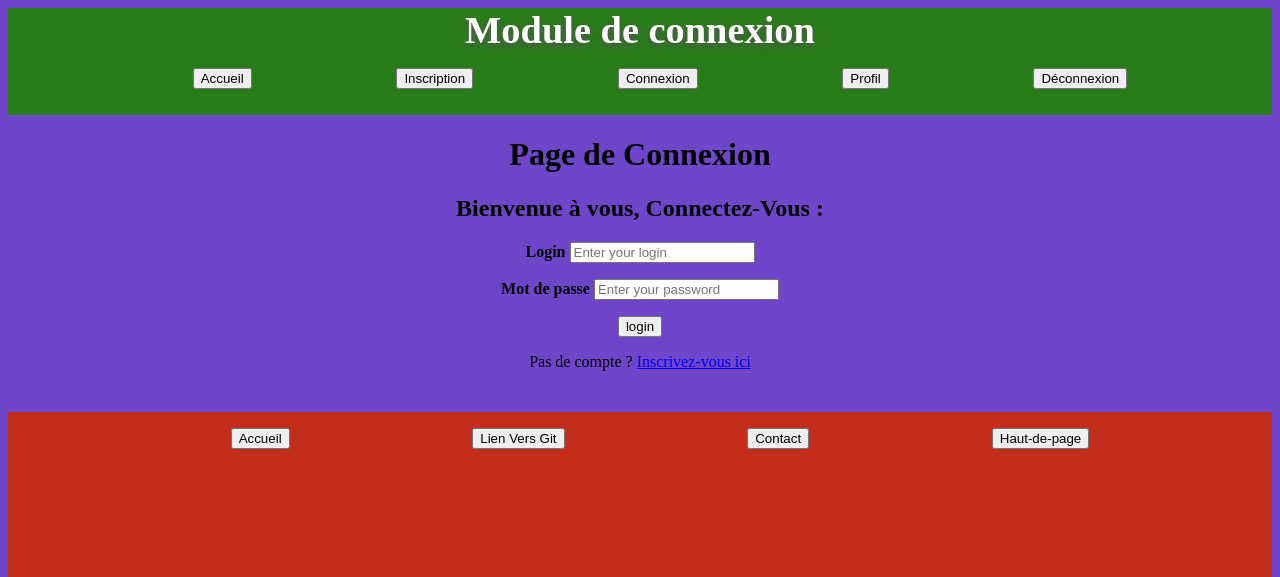
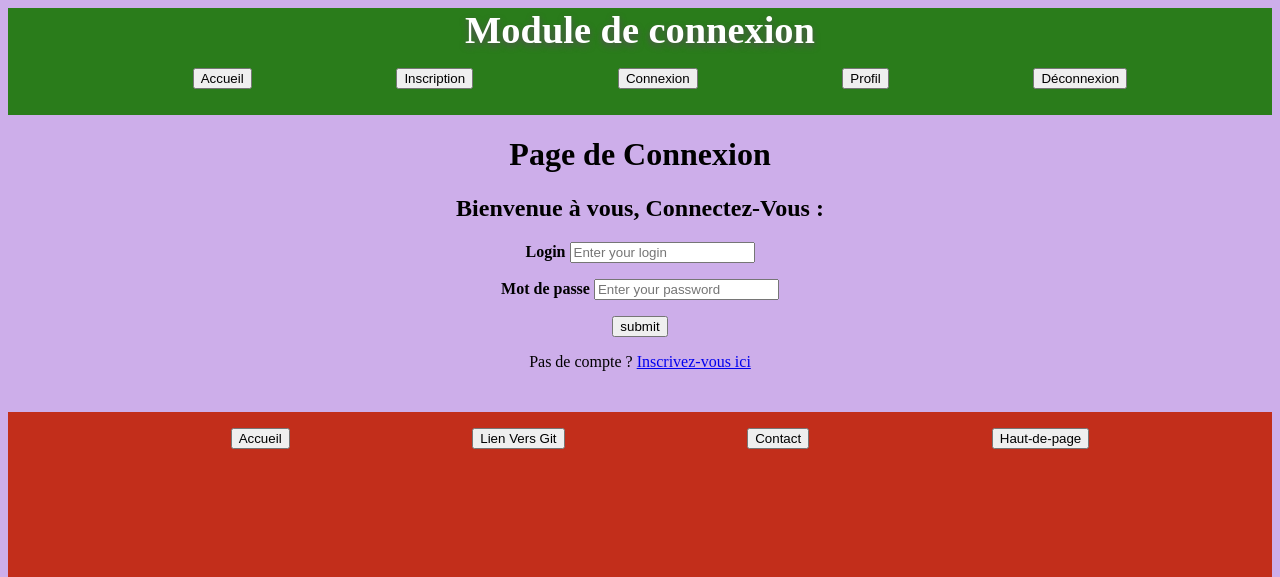
Before and after one commit to jean-derieppe/module-connexion, a PHP site: page /connexion in a window 1280 px wide. Shown: the top 577 px of the page. Run offline with PHP 8.4, Linux system fonts and the light colour scheme.

Commit message:
En cours

```diff
--- a/connexion.php
+++ b/connexion.php
@@ -30,46 +30,33 @@
          <label><b>Mot de passe</b></label>
          <input type="password" placeholder="Enter your password" name="password" required>
          </p>
-         <input type="submit" name='submit' value='login' >
+         <input type="submit" name='submit' value='submit' >
       </form>
 
          <p>Pas de compte ? <a href="inscription.php">Inscrivez-vous ici</a></p>
 
-       <!--   Lorsque submit est validé,
-               Requête pour chercher les données en bdd , alors
-               l’utilisateur est considéré comme connecté        -->
+ <?php
+
+      session_start();
+
+      // $login=$_POST["login"];
+      // $pass=$_POST["password"];
+      // $submit=$_POST["submit"];
+      // $erreur="";
+      // if(isset($submit)){
+
+         //Requête pour chercher les données en bdd
+
+         if (isset($_POST["submit"])){
+            $login=$_POST["login"];
+            $password=$_POST["password"];
 
 
-<!-- require('inscription.php');
-if (isset($_REQUEST['name'], $_REQUEST['login'], $_REQUEST['password'])){
-  $username = ($_REQUEST['name']);
-  $email = ($_REQUEST['login']);
-  $password = ($_REQUEST['password']);
-  //requéte SQL + mot de passe crypté
-    $query = "INSERT into `users` (username, email, password)
-              VALUES ('$username', '$email', '".hash('sha256', $password)."')";
-  // Exécuter la requête sur la base de données
-    $res = mysqli_query($conn, $query);
-    if($res){
-       echo "<div class='sucess'>
-             <h3>Vous êtes inscrit avec succès.</h3>
-             <p>Cliquez ici pour vous <a href='login.php'>connecter</a></p>
-       </div>";
-    } -->
+            header ('Location: profil.php');
+         }
+   //       si le login et password existent en BDD, alors l'user est connecté
 
- <?php
-
-      // session_start();
-      // $login=$_POST["login"];
-      // $pass=$_POST["password"];
-      // $valider=$_POST["valider"];
-      // $erreur="";
-      // if(isset($valider)){
-      //    include("connexion.php");
-      //    // refaire le code ?
-
-
-   // for ($login && $pass "vérifier s'il correspondent tous les deux aux même user de  la table ");
+   // // for ($login && $pass "vérifier s'il existent tous les deux (aux même user) de  la table ");
 
 ?>
 
--- a/profil.php
+++ b/profil.php
@@ -38,6 +38,7 @@
 
     </div>
 
+
 </html>
     <!-- Include Footer.php -->
     <?php include("footer.php") ?>
--- a/style.css
+++ b/style.css
@@ -16,9 +16,8 @@ h1{
 /* Body et Corp */
 body{
     height: 250px;
-background-color: rgb(111, 70, 201);
+    background-color: rgb(205, 174, 234);
 }
-
 .div1{
     text-align: center;
     padding-bottom: 25px;
```
Also changed, not shown: inscription.php (+10 -5 lines).
